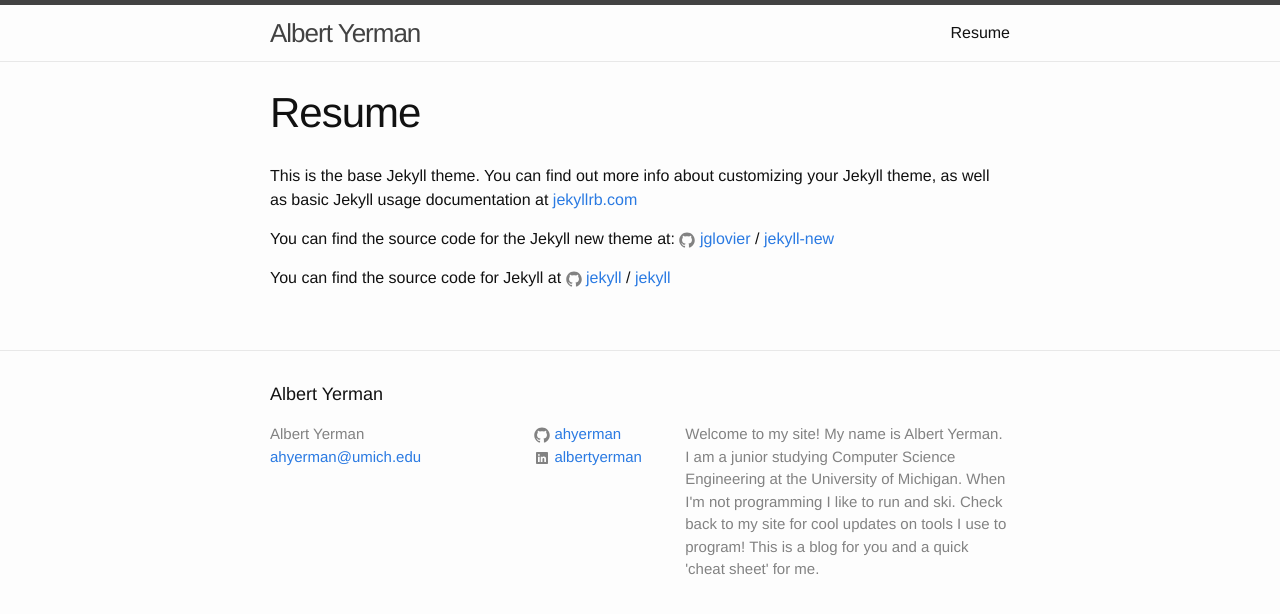
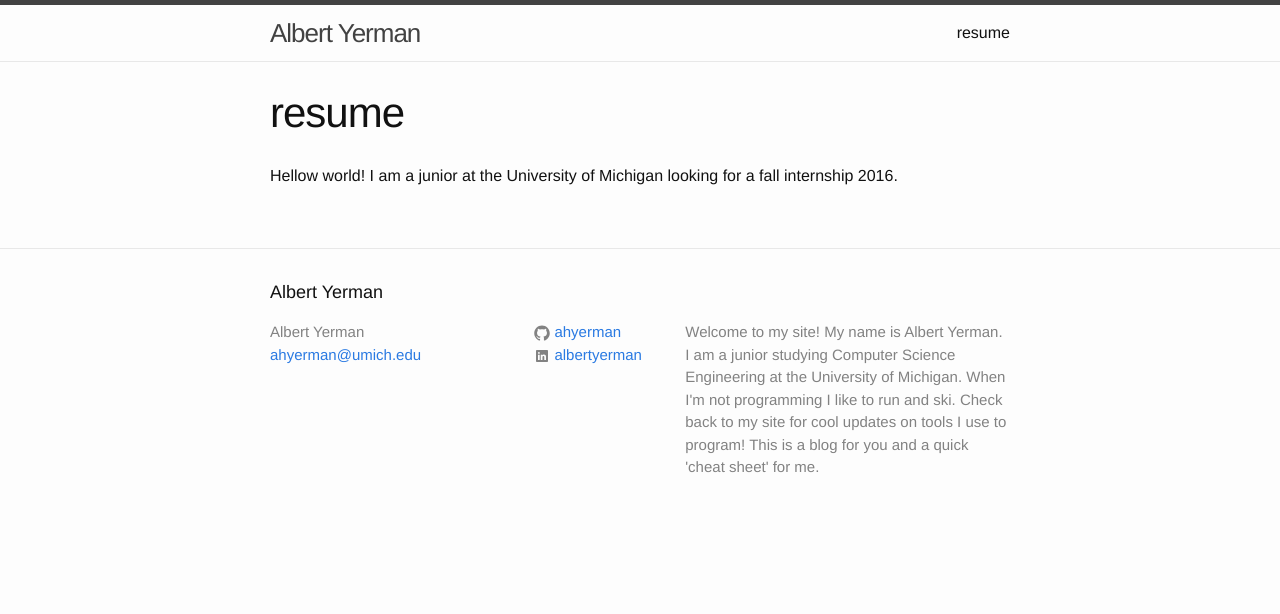
Before and after one commit to ahyerman/mysite, a Jekyll site: the page built from resume.md, in a window 1280 px wide. Shown: the top 614 px of the page. Built offline with Jekyll 4.4.1, drawn with Linux system fonts in a browser that asks for light colours.

Commit message:
new resume #TODO

```diff
--- a/resume.md
+++ b/resume.md
@@ -1,15 +1,8 @@
 ---
 layout: page
-title: Resume
-permalink: /Resume/
+title: resume
+permalink: /resume/
 ---
 
-This is the base Jekyll theme. You can find out more info about customizing your Jekyll theme, as well as basic Jekyll usage documentation at [jekyllrb.com](http://jekyllrb.com/)
-
-You can find the source code for the Jekyll new theme at:
-{% include icon-github.html username="jglovier" %} /
-[jekyll-new](https://github.com/jglovier/jekyll-new)
-
-You can find the source code for Jekyll at
-{% include icon-github.html username="jekyll" %} /
-[jekyll](https://github.com/jekyll/jekyll)
+Hellow world!
+I am a junior at the University of Michigan looking for a fall internship 2016.
```
